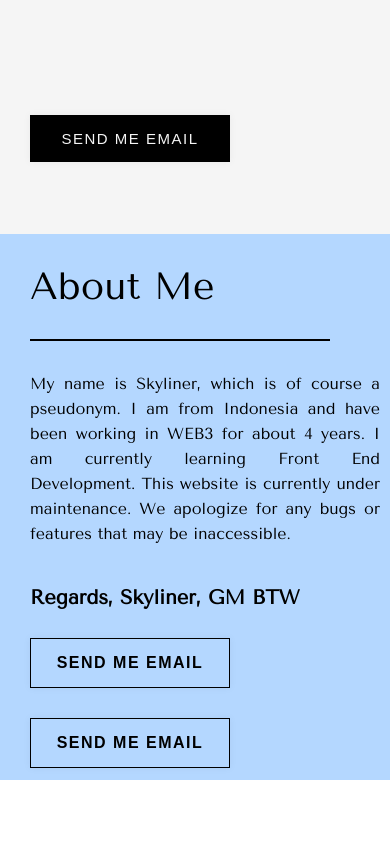
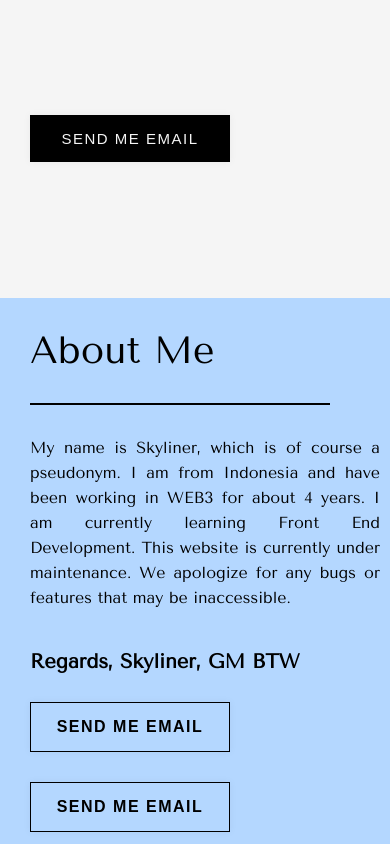
Before and after one commit to Dandidcee/link-to-sky, a plain HTML site: page index.html in a window 390 px wide. Shown: the part 546-1390 px from the top of the page. Before the commit the page ends 1326 px from the top, so only its background shows below. Drawn offline with nearby package versions, Linux system fonts and the light colour scheme; a web font is replaced by a local one.

Commit message:
Update style.css

```diff
--- a/style.css
+++ b/style.css
@@ -202,7 +202,7 @@ p {
 
     .kanan {
         position: absolute;
-        margin-top: 780px;
+        margin-top: 100vh;
     }
 
     .kanan h1 {
```
